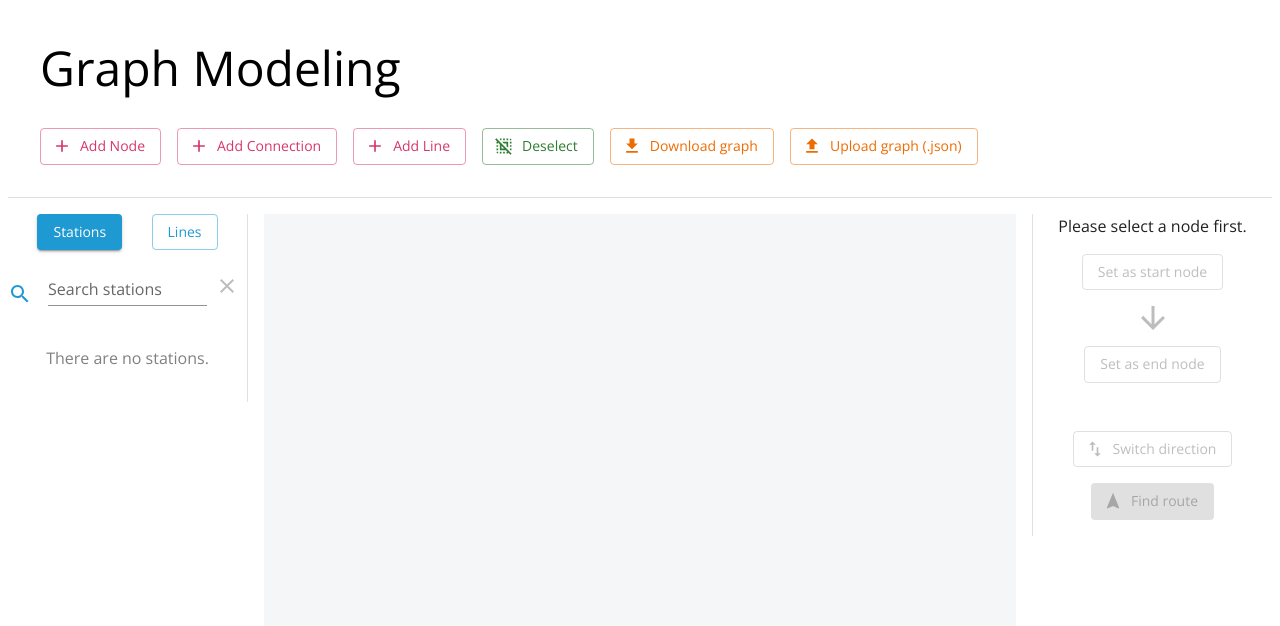
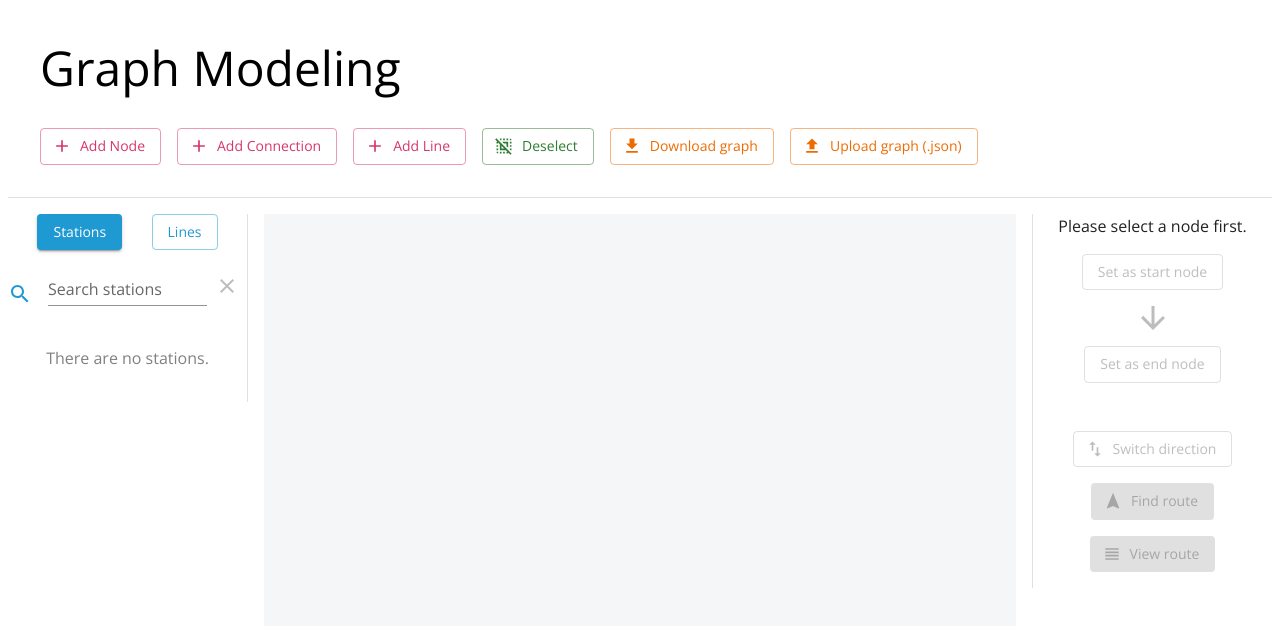
Before and after one commit to BernardMoy/react-map, a React (Vite) app: page / in a window 1280 px wide. Shown: the top 626 px of the page. Built offline with nearby package versions, Linux system fonts and the light colour scheme.

Commit message:
View route button

```diff
--- a/src/components/SideBarRight.tsx
+++ b/src/components/SideBarRight.tsx
@@ -14,6 +14,7 @@ import NavigationIcon from "@mui/icons-material/Navigation";
 import ArrowDownwardIcon from "@mui/icons-material/ArrowDownward";
 import CancelIcon from "@mui/icons-material/Cancel";
 import FlagIcon from "@mui/icons-material/Flag";
+import ViewHeadlineIcon from "@mui/icons-material/ViewHeadline";
 import {
   BACKGROUND_COLOR,
   CONTENT_MARGIN,
@@ -28,6 +29,7 @@ import {
 import { SideBarRightContext } from "../pages/Home";
 import SwapVertIcon from "@mui/icons-material/SwapVert";
 import { IdType } from "vis-network";
+import ViewRouteDialog from "./ViewRouteDialog";
 
 export default function SideBarRight() {
   // get the context
@@ -54,6 +56,9 @@ export default function SideBarRight() {
 
   // error to show below button
   const [error, setError] = useState("");
+
+  // dialog state
+  const [openViewRouteDialog, setOpenViewRouteDialog] = useState(false);
 
   // handler for clicking of the buttons
   const handleSetStartNode = () => {
@@ -308,12 +313,30 @@ export default function SideBarRight() {
           />
         </Box>
 
+        {/* The view route button */}
+        <Box>
+          <CustomButton
+            text="View route"
+            variant="contained"
+            color="primary"
+            startIcon={<ViewHeadlineIcon />}
+            onClick={() => setOpenViewRouteDialog(true)}
+            enabled={routeStartNodeID != null && routeEndNodeID != null} // only allow clicking when both are not null
+          />
+        </Box>
+
         {/* Error message */}
         {
           <Typography variant="body1" color="error" alignItems={"center"}>
             {error}
           </Typography>
         }
+
+        {/* View route dialog */}
+        <ViewRouteDialog
+          open={openViewRouteDialog}
+          setOpen={setOpenViewRouteDialog}
+        />
       </Box>
     </Drawer>
   );
--- /dev/null
+++ b/src/components/ViewRouteDialog.tsx
@@ -0,0 +1,47 @@
+import {
+  Dialog,
+  DialogContent,
+  DialogTitle,
+  DialogActions,
+  Box,
+  Typography,
+} from "@mui/material";
+import CustomButton from "./CustomButton";
+
+interface Props {
+  open: boolean;
+  setOpen: (value: boolean) => void;
+}
+
+export default function ViewRouteDialog({ open, setOpen }: Props) {
+  const handleSubmit = (event: React.FormEvent<HTMLFormElement>) => {
+    // prevent full page refresh
+    event.preventDefault();
+
+    // close the dialog
+    setOpen(false);
+  };
+
+  return (
+    <Dialog open={open}>
+      <DialogTitle> View Route </DialogTitle>
+
+      <form onSubmit={handleSubmit}>
+        {/* Route information content goes here */}
+        <DialogContent>
+          <Typography variant="body1">Text goes here</Typography>
+        </DialogContent>
+
+        {/* The confirm buttons */}
+        <DialogActions>
+          <CustomButton
+            text="Done"
+            variant="contained"
+            color="primary"
+            type="submit"
+          />
+        </DialogActions>
+      </form>
+    </Dialog>
+  );
+}
```
